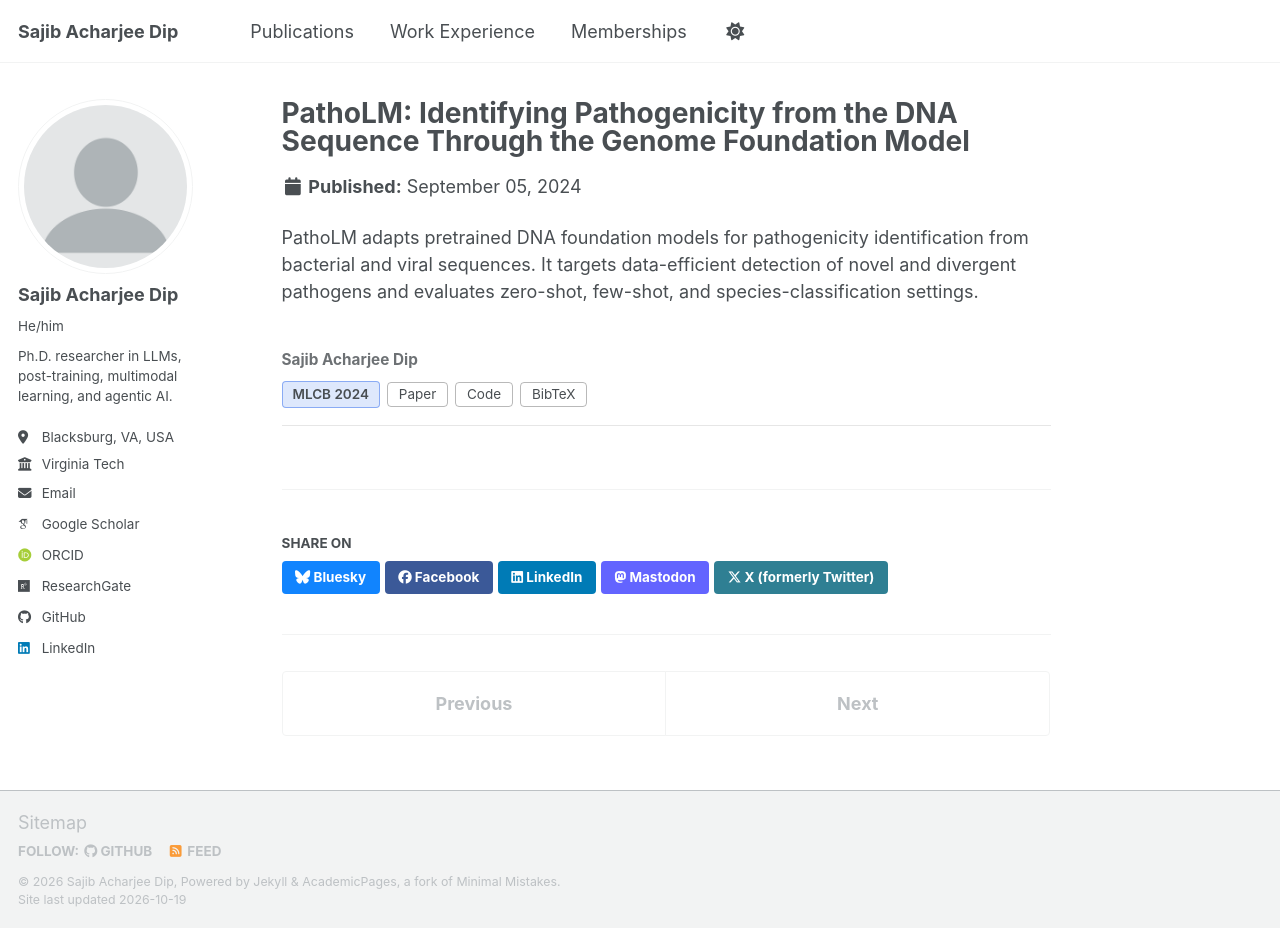
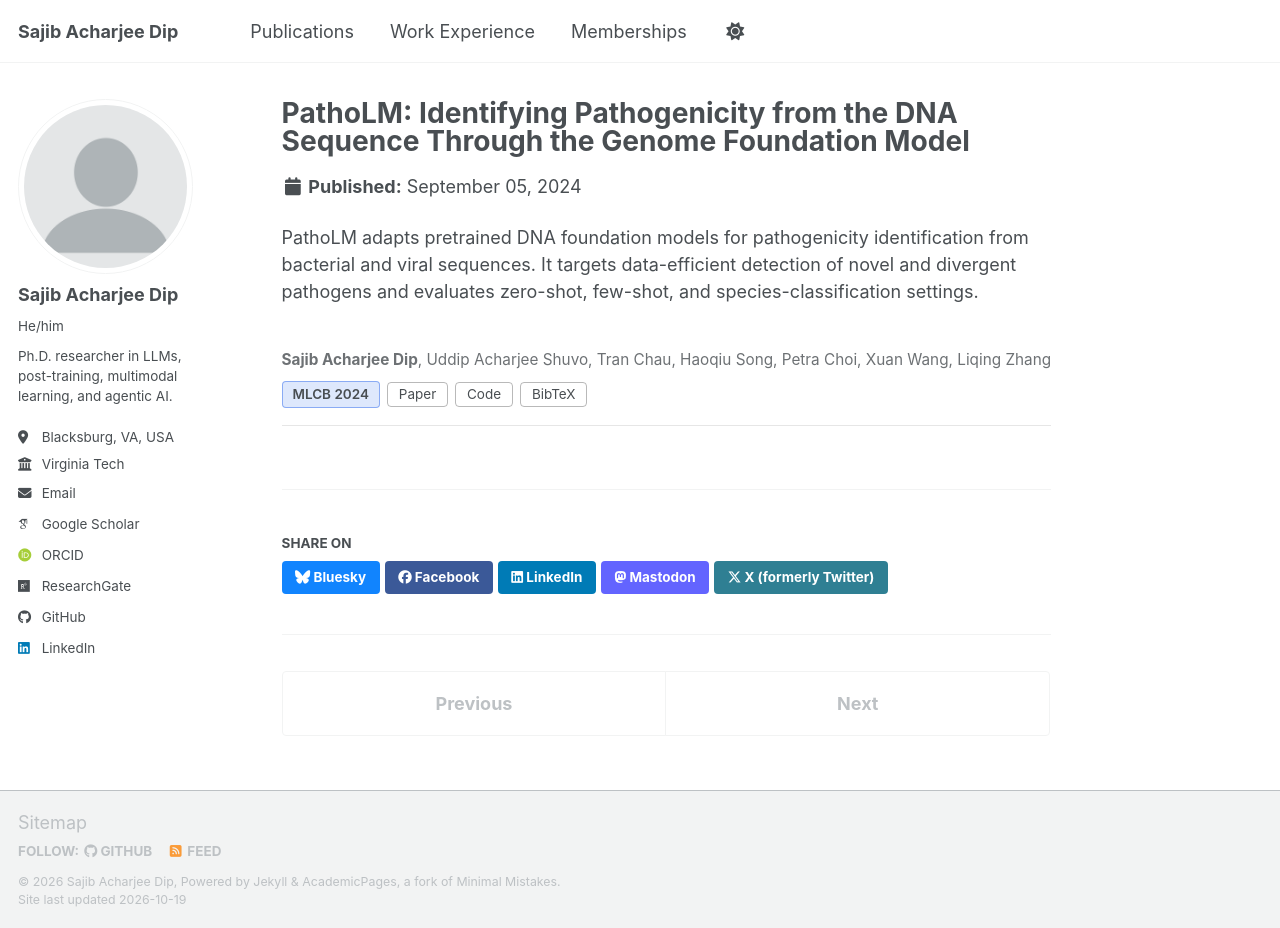
Before and after one commit to Sajib-006/Sajib-006.github.io, a Jekyll site: the page built from _publications/2024-09-05-patholm.md, in a window 1280 px wide and 928 px high. Built offline with Jekyll 4.4.1, drawn with Linux system fonts in a browser that asks for light colours; some web fonts are replaced; a script bundle is joined from its source files by our own code; library files that are not in the unit come from our copies.

Commit message:
PathoLM: full author list

```diff
--- a/_publications/2024-09-05-patholm.md
+++ b/_publications/2024-09-05-patholm.md
@@ -11,15 +11,21 @@ codeurl: "https://github.com/Sajib-006/Patho-LM"
 citation_title: "PathoLM: Identifying Pathogenicity from the DNA Sequence Through the Genome Foundation Model"
 citation_authors:
   - "Sajib Acharjee Dip"
+  - "Uddip Acharjee Shuvo"
+  - "Tran Chau"
+  - "Haoqiu Song"
+  - "Petra Choi"
+  - "Xuan Wang"
+  - "Liqing Zhang"
 citation_date: "2024/09/05"
 citation_conference: "Proceedings of the 19th Machine Learning in Computational Biology Meeting"
 citation_pdf: "https://raw.githubusercontent.com/mlresearch/v261/main/assets/dip24a/dip24a.pdf"
-authors: "Sajib Acharjee Dip"
+authors: "Sajib Acharjee Dip, Uddip Acharjee Shuvo, Tran Chau, Haoqiu Song, Petra Choi, Xuan Wang, Liqing Zhang"
 venue_short: "MLCB 2024"
 bibtex: |
   @inproceedings{dip2024patholm,
     title     = {PathoLM: Identifying Pathogenicity from the DNA Sequence Through the Genome Foundation Model},
-    author    = {Dip, Sajib Acharjee},
+    author    = {Dip, Sajib Acharjee and Shuvo, Uddip Acharjee and Chau, Tran and Song, Haoqiu and Choi, Petra and Wang, Xuan and Zhang, Liqing},
     booktitle = {Proceedings of the 19th Machine Learning in Computational Biology Meeting},
     series    = {Proceedings of Machine Learning Research},
     volume    = {261},
```
